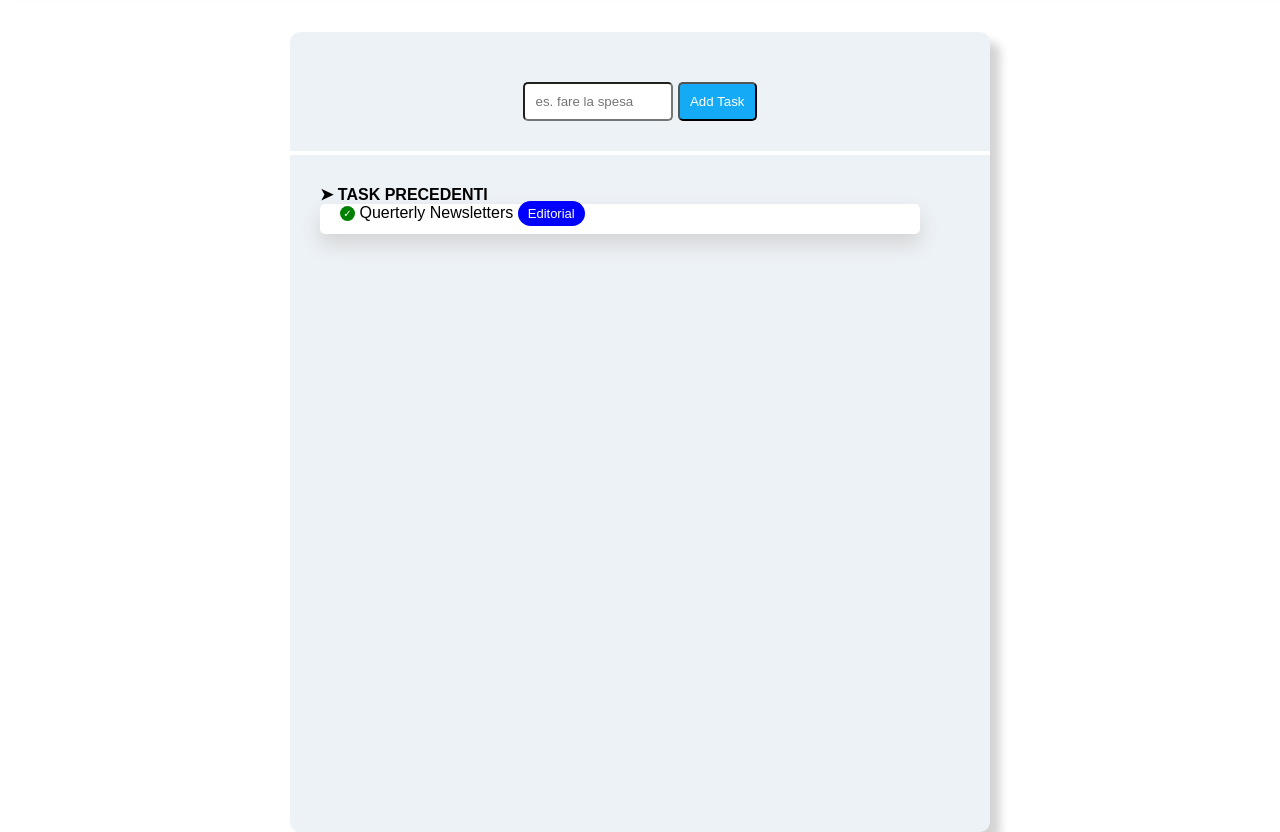
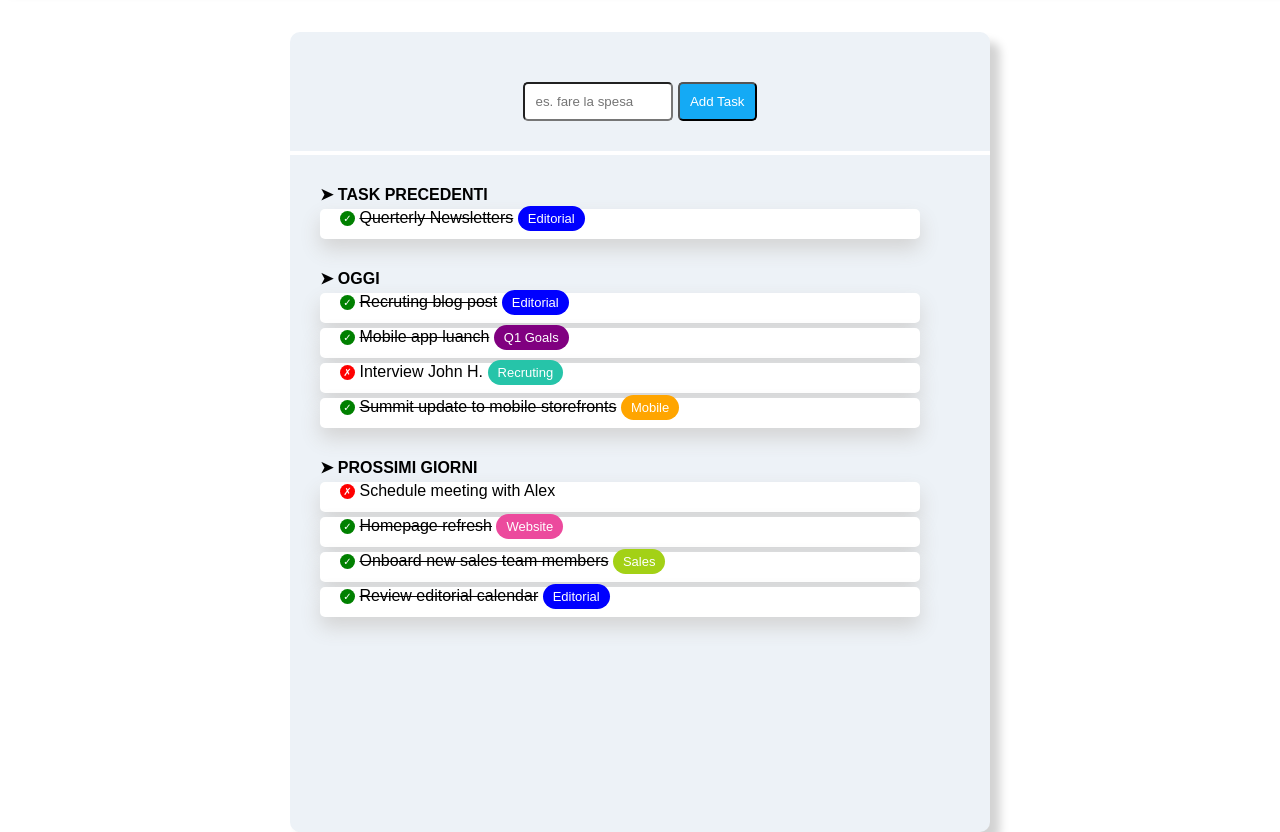
Before and after one commit to MattiaMessana/html-css-toboolist, a plain HTML site: page index.html in a window 1280 px wide. Shown: the part 85-917 px from the top of the page. Drawn offline with Linux system fonts and the light colour scheme.

Commit message:
feat:completed list

```diff
--- a/css/style.css
+++ b/css/style.css
@@ -4,6 +4,7 @@
     padding: 0;
     box-sizing: border-box;
 }
+
 /* HEADER */
 .header-conteiner {
     width: 100%;
@@ -66,12 +67,15 @@ ul {
     height: 30px;
     width: 600px;
     padding: 0px 20px;
-    margin:0;
+    margin: 0;
     box-shadow: 0px 10px 20px lightgray;
     border-radius: 5px;
     background-color: white;
+    margin-top: 5px;
+
 }
-.check{
+
+.check {
     display: inline-block;
     width: 15px;
     height: 15px;
@@ -82,14 +86,57 @@ ul {
     vertical-align: middle;
     background-color: green;
     color: white;
+}
 
+.cross {
+    display: inline-block;
+    width: 15px;
+    height: 15px;
+    border-radius: 50%;
+    line-height: 15px;
+    text-align: center;
+    font-size: 10px;
+    vertical-align: middle;
+    background-color: red;
+    color: white;
 }
-.tag{
+
+.tag {
     border-radius: 25px;
     padding: 5px 10px;
     font-size: 13px;
 }
-.blu{
+
+.blu {
     background-color: blue;
     color: white;
 }
+
+.done {
+    text-decoration: line-through;
+}
+
+.purple {
+    background-color: purple;
+    color: white;
+}
+
+.green {
+    background-color: #26c4a9;
+    color: white;
+}
+
+.orange {
+    background-color: orange;
+    color: white;
+}
+
+.pink {
+    background-color: #ec4a9d;
+    color: white;
+}
+
+.green2 {
+    background-color: #a3d116;
+    color: white;
+}
--- a/index.html
+++ b/index.html
@@ -26,12 +26,56 @@
         <!-- /search-box -->
         <hr>
         <!--list -->
-
         <ul class="task-list">
             <strong>&#10148; TASK PRECEDENTI</strong>
             <li class="task-conteiner">
+                <span class="check ">&check;</span>
+                <span class="done">Querterly Newsletters</span>
+                <span class="tag blu">Editorial</span>
+            </li>
+        </ul>
+        <ul class="task-list">
+            <strong>&#10148; OGGI</strong>
+            <li class="task-conteiner">
                 <span class="check">&check;</span>
-                <span>Querterly Newsletters</span>
+                <span class="done">Recruting blog post</span>
+                <span class="tag blu">Editorial</span>
+            </li>
+            <li class="task-conteiner">
+                <span class="check ">&check;</span>
+                <span class="done">Mobile app luanch</span>
+                <span class="tag purple">Q1 Goals</span>
+            </li>
+            <li class="task-conteiner">
+                <span class="cross">&cross;</span>
+                <span>Interview John H.</span>
+                <span class="tag green">Recruting</span>
+            </li>
+            <li class="task-conteiner">
+                <span class="check ">&check;</span>
+                <span class="done">Summit update to mobile storefronts</span>
+                <span class="tag orange">Mobile</span>
+            </li>
+        </ul>
+        <ul class="task-list">
+            <strong>&#10148; PROSSIMI GIORNI</strong>
+            <li class="task-conteiner">
+                <span class="cross">&cross;</span>
+                <span>Schedule meeting with Alex</span>
+            </li>
+            <li class="task-conteiner">
+                <span class="check ">&check;</span>
+                <span class="done">Homepage refresh</span>
+                <span class="tag pink">Website</span>
+            </li>
+            <li class="task-conteiner">
+                <span class="check ">&check;</span>
+                <span class="done">Onboard new sales team members</span>
+                <span class="tag green2">Sales</span>
+            </li>
+            <li class="task-conteiner">
+                <span class="check">&check;</span>
+                <span class="done">Review editorial calendar</span>
                 <span class="tag blu">Editorial</span>
             </li>
         </ul>
```
